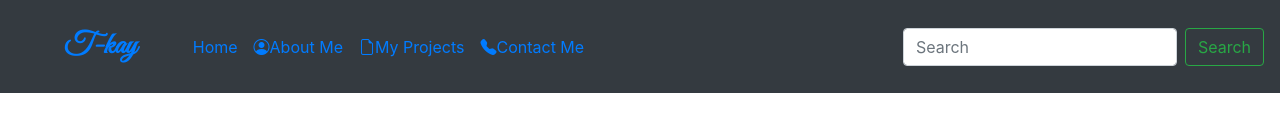
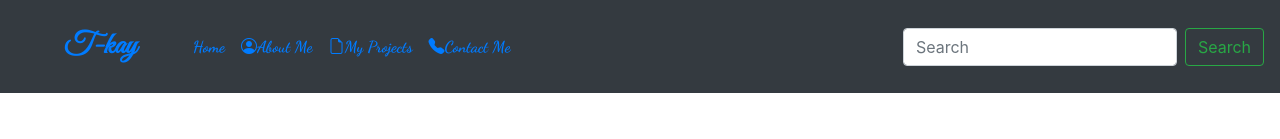
Before and after one commit to T-kay14/my-portfolio, a plain HTML site: page index.html in a window 1280 px wide. Shown: the top 139 px of the page. Drawn offline with nearby package versions, Linux system fonts and the light colour scheme; grey boxes are pictures that could not be loaded; a web font is replaced by a local one.

Commit message:
fourth commit

```diff
--- a/style.css
+++ b/style.css
@@ -12,7 +12,7 @@ img{
     padding-left: 7rem;
     border-radius: 50%;
 }
-h1,h3,p{
+h1,h3,p,ul{
     color:rgb(23, 165, 221);
     font-family: 'Dancing Script', cursive;
 }
```
